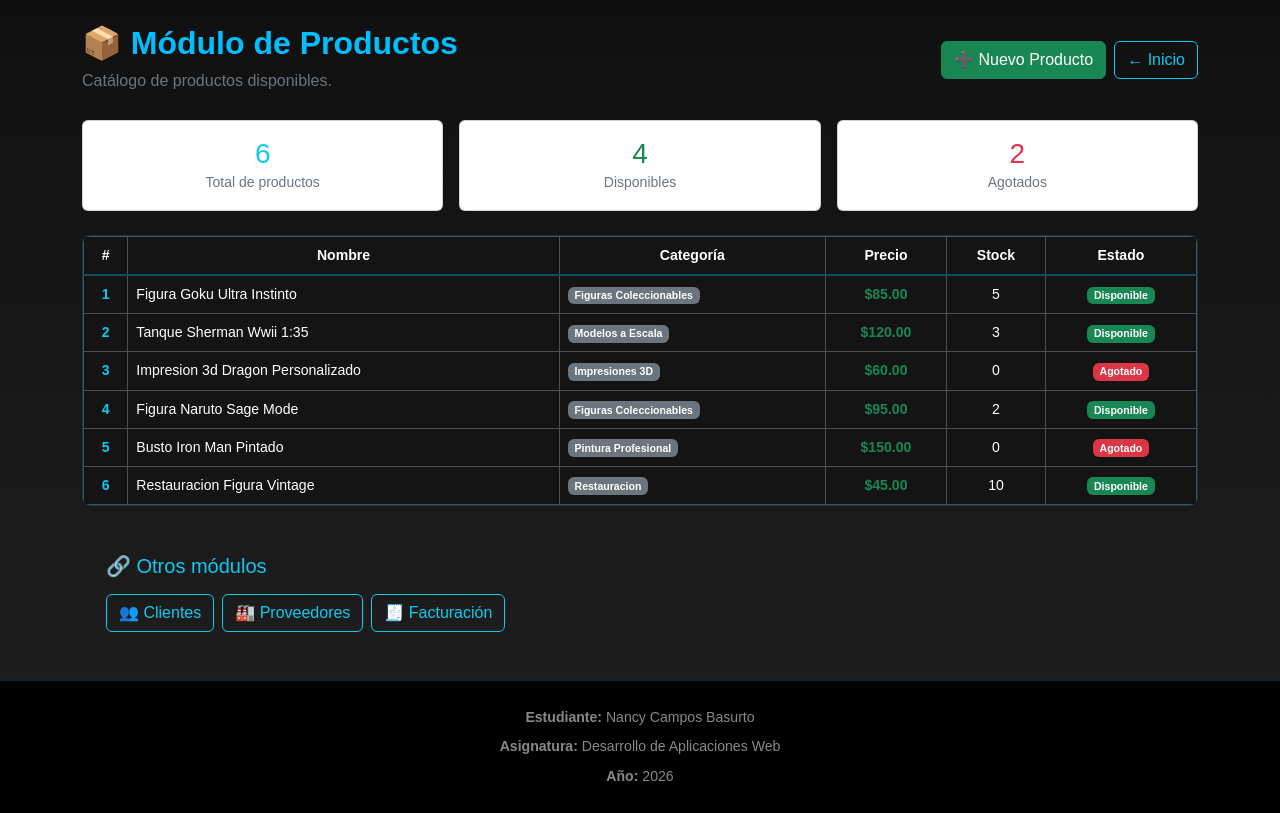
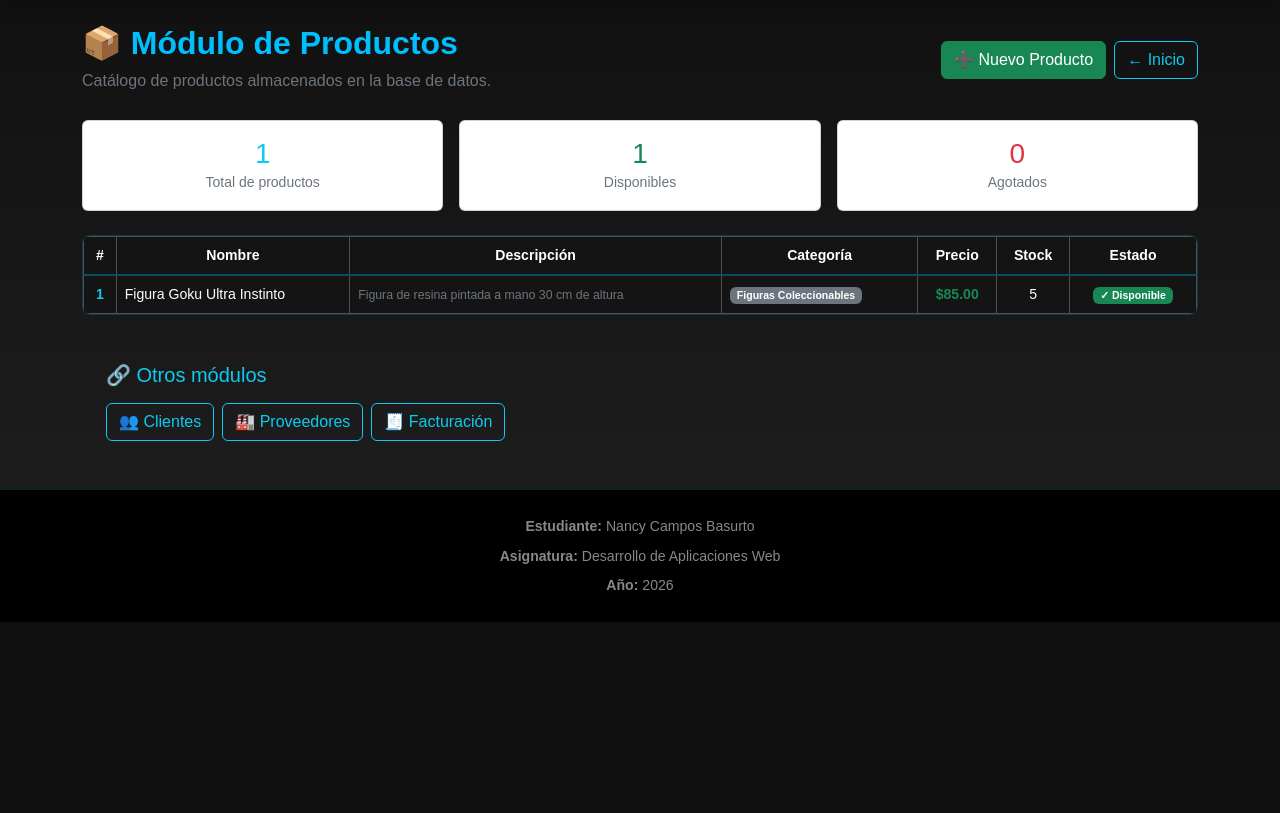
Before and after one commit to Nanmary49/2626---DESARROLLO-DE-APLICACIONES-WEB, a Flask app: page /productos in a window 1280 px wide. Shown: the part 234-1047 px from the top of the page. After the commit the page ends 856 px from the top, so only its background shows below. Run offline with Flask 3, Linux system fonts and the light colour scheme; data comes from the database, SQL or seed files in the repository; both versions use the stored data as it was after the commit.

Commit message:
Semana 12 - Persistencia SQLite INSERT SELECT productos
INSERT SELECT productos

```diff
--- a/app.py
+++ b/app.py
@@ -1,8 +1,10 @@
 # ================================================================
 # app.py — Narvi Collector Scale Models
-# Semana 11: Flask-WTF, WTForms y validación de formularios
+# Semana 12: Persistencia con SQLite
 # ================================================================
 
+import sqlite3
+import os
 from flask import Flask, render_template, redirect, url_for, flash
 from forms.producto_form import ProductoForm
 from forms.cliente_form import ClienteForm
@@ -10,23 +12,93 @@ from forms.proveedor_form import ProveedorForm
 from forms.facturacion_form import FacturacionForm
 
 app = Flask(__name__)
-
-# SECRET_KEY requerida para protección CSRF de Flask-WTF
 app.config['SECRET_KEY'] = 'narvi-secret-key-2026'
 
+# Ruta de la base de datos SQLite
+BASE_DIR = os.path.dirname(os.path.abspath(__file__))
+DB_PATH = os.path.join(BASE_DIR, 'data', 'narvi.db')
+
+
 # ================================================================
-# DATOS DE EJEMPLO — Sin base de datos (Semana 11)
+# FUNCIÓN: Conectar a la base de datos SQLite
 # ================================================================
+def get_db():
+    conn = sqlite3.connect(DB_PATH)
+    conn.row_factory = sqlite3.Row
+    return conn
 
-productos_demo = [
-    {'id': 1, 'nombre': 'Figura Goku Ultra Instinto', 'categoria': 'Figuras Coleccionables', 'precio': 85.00, 'stock': 5},
-    {'id': 2, 'nombre': 'Tanque Sherman WWII 1:35', 'categoria': 'Modelos a Escala', 'precio': 120.00, 'stock': 3},
-    {'id': 3, 'nombre': 'Impresion 3D Dragon Personalizado', 'categoria': 'Impresiones 3D', 'precio': 60.00, 'stock': 0},
-    {'id': 4, 'nombre': 'Figura Naruto Sage Mode', 'categoria': 'Figuras Coleccionables', 'precio': 95.00, 'stock': 2},
-    {'id': 5, 'nombre': 'Busto Iron Man Pintado', 'categoria': 'Pintura Profesional', 'precio': 150.00, 'stock': 0},
-    {'id': 6, 'nombre': 'Restauracion Figura Vintage', 'categoria': 'Restauracion', 'precio': 45.00, 'stock': 10},
-]
 
+# ================================================================
+# FUNCIÓN: Inicializar la base de datos y crear tablas
+# Se ejecuta una vez al iniciar la aplicación.
+# CREATE TABLE IF NOT EXISTS evita errores al reiniciar.
+# ================================================================
+def init_db():
+    conn = get_db()
+    cursor = conn.cursor()
+
+    # Tabla de productos
+    cursor.execute('''
+        CREATE TABLE IF NOT EXISTS productos (
+            id INTEGER PRIMARY KEY AUTOINCREMENT,
+            nombre TEXT NOT NULL,
+            descripcion TEXT NOT NULL,
+            categoria TEXT NOT NULL,
+            precio REAL NOT NULL,
+            stock INTEGER NOT NULL
+        )
+    ''')
+
+    # Tabla de clientes
+    cursor.execute('''
+        CREATE TABLE IF NOT EXISTS clientes (
+            id INTEGER PRIMARY KEY AUTOINCREMENT,
+            nombre TEXT NOT NULL,
+            correo TEXT NOT NULL,
+            telefono TEXT NOT NULL,
+            ciudad TEXT NOT NULL,
+            tipo TEXT NOT NULL
+        )
+    ''')
+
+    # Tabla de proveedores
+    cursor.execute('''
+        CREATE TABLE IF NOT EXISTS proveedores (
+            id INTEGER PRIMARY KEY AUTOINCREMENT,
+            empresa TEXT NOT NULL,
+            contacto TEXT NOT NULL,
+            correo TEXT NOT NULL,
+            telefono TEXT NOT NULL,
+            categoria TEXT NOT NULL,
+            estado TEXT NOT NULL
+        )
+    ''')
+
+    # Tabla de facturas
+    cursor.execute('''
+        CREATE TABLE IF NOT EXISTS facturas (
+            id INTEGER PRIMARY KEY AUTOINCREMENT,
+            cliente TEXT NOT NULL,
+            fecha TEXT NOT NULL,
+            producto TEXT NOT NULL,
+            cantidad INTEGER NOT NULL,
+            total REAL NOT NULL,
+            estado TEXT NOT NULL
+        )
+    ''')
+
+    conn.commit()
+    conn.close()
+
+
+# Inicializar base de datos al arrancar la app
+init_db()
+
+
+# ================================================================
+# DATOS DEMO para clientes, proveedores y facturas
+# (mientras no tienen persistencia completa)
+# ================================================================
 clientes_demo = [
     {'id': 1, 'nombre': 'Carlos Mendoza', 'correo': 'carlos@email.com', 'telefono': '+593 98 111 2233', 'ciudad': 'Quito', 'tipo': 'Frecuente'},
     {'id': 2, 'nombre': 'Ana Lucia Torres', 'correo': 'ana@email.com', 'telefono': '+593 99 444 5566', 'ciudad': 'Guayaquil', 'tipo': 'Nuevo'},
@@ -45,62 +117,80 @@ proveedores_demo = [
 facturas_demo = [
     {'id': 'F-001', 'cliente': 'Carlos Mendoza', 'fecha': '2026-07-15', 'producto': 'Figura Goku Ultra Instinto', 'cantidad': 1, 'total': 85.00, 'estado': 'Pagada'},
     {'id': 'F-002', 'cliente': 'Ana Lucia Torres', 'fecha': '2026-07-18', 'producto': 'Tanque Sherman WWII 1:35', 'cantidad': 1, 'total': 120.00, 'estado': 'Pagada'},
-    {'id': 'F-003', 'cliente': 'Diego Ramirez', 'fecha': '2026-07-22', 'producto': 'Impresion 3D Dragon Personalizado', 'cantidad': 2, 'total': 120.00, 'estado': 'Pendiente'},
+    {'id': 'F-003', 'cliente': 'Diego Ramirez', 'fecha': '2026-07-22', 'producto': 'Impresion 3D Dragon', 'cantidad': 2, 'total': 120.00, 'estado': 'Pendiente'},
     {'id': 'F-004', 'cliente': 'Maria Fernanda Paz', 'fecha': '2026-07-25', 'producto': 'Busto Iron Man Pintado', 'cantidad': 1, 'total': 150.00, 'estado': 'Pagada'},
     {'id': 'F-005', 'cliente': 'Roberto Suarez', 'fecha': '2026-07-28', 'producto': 'Figura Naruto Sage Mode', 'cantidad': 1, 'total': 95.00, 'estado': 'Pendiente'},
 ]
+
+
+# ================================================================
+# CONTEXTO GLOBAL para todas las plantillas
+# ================================================================
+def contexto():
+    return {
+        'nombre_sistema': 'Sistema de Gestion de Figuras de Coleccion',
+        'estudiante': 'Nancy Campos Basurto',
+        'asignatura': 'Desarrollo de Aplicaciones Web',
+        'anio': '2026',
+        'info_sistema': {
+            'descripcion': 'Sistema web para gestion de figuras coleccionables',
+            'version': '3.0'
+        }
+    }
+
 
 # ================================================================
 # RUTA PRINCIPAL
 # ================================================================
 @app.route('/')
 def index():
-    return render_template('index.html',
-        nombre_sistema='Sistema de Gestion de Figuras de Coleccion',
-        estudiante='Nancy Campos Basurto',
-        asignatura='Desarrollo de Aplicaciones Web',
-        anio='2026',
-        info_sistema={'descripcion': 'Sistema web para gestion de figuras coleccionables', 'version': '2.0'}
-    )
+    return render_template('index.html', **contexto())
+
 
 # ================================================================
-# RUTAS DE PRODUCTOS
+# RUTAS DE PRODUCTOS — Con SQLite
 # ================================================================
 @app.route('/productos')
 def productos():
+    conn = get_db()
+    cursor = conn.cursor()
+    # SELECT: Recuperar todos los productos de la base de datos
+    cursor.execute('SELECT * FROM productos ORDER BY id DESC')
+    productos_db = cursor.fetchall()
+    conn.close()
     return render_template('productos.html',
-        productos=productos_demo,
-        nombre_sistema='Sistema de Gestion de Figuras de Coleccion',
-        estudiante='Nancy Campos Basurto',
-        asignatura='Desarrollo de Aplicaciones Web',
-        anio='2026',
-        info_sistema={'descripcion': 'Sistema web para gestion de figuras coleccionables', 'version': '2.0'}
+        productos=productos_db,
+        **contexto()
     )
+
 
 @app.route('/productos/nuevo', methods=['GET', 'POST'])
 def nuevo_producto():
     form = ProductoForm()
     if form.validate_on_submit():
-        nuevo = {
-            'id': len(productos_demo) + 1,
-            'nombre': form.nombre.data,
-            'descripcion': form.descripcion.data,
-            'categoria': form.categoria.data,
-            'precio': form.precio.data,
-            'stock': form.stock.data
-        }
-        productos_demo.append(nuevo)
+        conn = get_db()
+        cursor = conn.cursor()
+        # INSERT: Guardar producto en SQLite con parámetros ?
+        cursor.execute('''
+            INSERT INTO productos (nombre, descripcion, categoria, precio, stock)
+            VALUES (?, ?, ?, ?, ?)
+        ''', (
+            form.nombre.data,
+            form.descripcion.data,
+            form.categoria.data,
+            form.precio.data,
+            form.stock.data
+        ))
+        conn.commit()
+        conn.close()
         flash('Producto registrado correctamente.', 'success')
         return redirect(url_for('productos'))
     return render_template('formulario_producto.html',
         form=form,
         titulo='Nuevo Producto',
-        nombre_sistema='Sistema de Gestion de Figuras de Coleccion',
-        estudiante='Nancy Campos Basurto',
-        asignatura='Desarrollo de Aplicaciones Web',
-        anio='2026',
-        info_sistema={'descripcion': 'Sistema web para gestion de figuras coleccionables', 'version': '2.0'}
+        **contexto()
     )
+
 
 # ================================================================
 # RUTAS DE CLIENTES
@@ -109,12 +199,9 @@ def nuevo_producto():
 def clientes():
     return render_template('clientes.html',
         clientes=clientes_demo,
-        nombre_sistema='Sistema de Gestion de Figuras de Coleccion',
-        estudiante='Nancy Campos Basurto',
-        asignatura='Desarrollo de Aplicaciones Web',
-        anio='2026',
-        info_sistema={'descripcion': 'Sistema web para gestion de figuras coleccionables', 'version': '2.0'}
+        **contexto()
     )
+
 
 @app.route('/clientes/nuevo', methods=['GET', 'POST'])
 def nuevo_cliente():
@@ -134,12 +221,9 @@ def nuevo_cliente():
     return render_template('formulario_cliente.html',
         form=form,
         titulo='Nuevo Cliente',
-        nombre_sistema='Sistema de Gestion de Figuras de Coleccion',
-        estudiante='Nancy Campos Basurto',
-        asignatura='Desarrollo de Aplicaciones Web',
-        anio='2026',
-        info_sistema={'descripcion': 'Sistema web para gestion de figuras coleccionables', 'version': '2.0'}
+        **contexto()
     )
+
 
 # ================================================================
 # RUTAS DE PROVEEDORES
@@ -148,12 +232,9 @@ def nuevo_cliente():
 def proveedores():
     return render_template('proveedores.html',
         proveedores=proveedores_demo,
-        nombre_sistema='Sistema de Gestion de Figuras de Coleccion',
-        estudiante='Nancy Campos Basurto',
-        asignatura='Desarrollo de Aplicaciones Web',
-        anio='2026',
-        info_sistema={'descripcion': 'Sistema web para gestion de figuras coleccionables', 'version': '2.0'}
+        **contexto()
     )
+
 
 @app.route('/proveedores/nuevo', methods=['GET', 'POST'])
 def nuevo_proveedor():
@@ -174,12 +255,9 @@ def nuevo_proveedor():
     return render_template('formulario_proveedor.html',
         form=form,
         titulo='Nuevo Proveedor',
-        nombre_sistema='Sistema de Gestion de Figuras de Coleccion',
-        estudiante='Nancy Campos Basurto',
-        asignatura='Desarrollo de Aplicaciones Web',
-        anio='2026',
-        info_sistema={'descripcion': 'Sistema web para gestion de figuras coleccionables', 'version': '2.0'}
+        **contexto()
     )
+
 
 # ================================================================
 # RUTAS DE FACTURACIÓN
@@ -190,12 +268,9 @@ def facturacion():
     return render_template('facturacion.html',
         facturas=facturas_demo,
         total_general=total_general,
-        nombre_sistema='Sistema de Gestion de Figuras de Coleccion',
-        estudiante='Nancy Campos Basurto',
-        asignatura='Desarrollo de Aplicaciones Web',
-        anio='2026',
-        info_sistema={'descripcion': 'Sistema web para gestion de figuras coleccionables', 'version': '2.0'}
+        **contexto()
     )
+
 
 @app.route('/facturacion/nuevo', methods=['GET', 'POST'])
 def nueva_factura():
@@ -216,12 +291,9 @@ def nueva_factura():
     return render_template('formulario_facturacion.html',
         form=form,
         titulo='Nueva Factura',
-        nombre_sistema='Sistema de Gestion de Figuras de Coleccion',
-        estudiante='Nancy Campos Basurto',
-        asignatura='Desarrollo de Aplicaciones Web',
-        anio='2026',
-        info_sistema={'descripcion': 'Sistema web para gestion de figuras coleccionables', 'version': '2.0'}
+        **contexto()
     )
+
 
 if __name__ == '__main__':
     app.run(debug=True)
--- a/templates/productos.html
+++ b/templates/productos.html
@@ -8,7 +8,7 @@
     <div class="d-flex justify-content-between align-items-center mb-4 flex-wrap gap-2">
         <div>
             <h2 class="mb-1">📦 Módulo de Productos</h2>
-            <p class="text-secondary mb-0">Catálogo de productos disponibles.</p>
+            <p class="text-secondary mb-0">Catálogo de productos almacenados en la base de datos.</p>
         </div>
         <div class="d-flex gap-2">
             <a href="/productos/nuevo" class="btn btn-success">➕ Nuevo Producto</a>
@@ -16,6 +16,7 @@
         </div>
     </div>
 
+    <!-- Mensajes flash -->
     {% with messages = get_flashed_messages(with_categories=true) %}
         {% if messages %}
             {% for category, message in messages %}
@@ -24,6 +25,7 @@
         {% endif %}
     {% endwith %}
 
+    <!-- Tarjetas de resumen -->
     <div class="row g-3 mb-4">
         <div class="col-md-4">
             <div class="card text-center modulo-card">
@@ -37,7 +39,13 @@
             <div class="card text-center modulo-card">
                 <div class="card-body py-3">
                     <h3 class="text-success mb-0">
-                        {{ productos | selectattr('stock', 'gt', 0) | list | length }}
+                        {% set disponibles = [] %}
+                        {% for p in productos %}
+                            {% if p['stock'] > 0 %}
+                                {% set _ = disponibles.append(p) %}
+                            {% endif %}
+                        {% endfor %}
+                        {{ disponibles | length }}
                     </h3>
                     <small class="text-secondary">Disponibles</small>
                 </div>
@@ -47,7 +55,13 @@
             <div class="card text-center modulo-card">
                 <div class="card-body py-3">
                     <h3 class="text-danger mb-0">
-                        {{ productos | selectattr('stock', 'equalto', 0) | list | length }}
+                        {% set agotados = [] %}
+                        {% for p in productos %}
+                            {% if p['stock'] == 0 %}
+                                {% set _ = agotados.append(p) %}
+                            {% endif %}
+                        {% endfor %}
+                        {{ agotados | length }}
                     </h3>
                     <small class="text-secondary">Agotados</small>
                 </div>
@@ -55,12 +69,14 @@
         </div>
     </div>
 
+    <!-- Tabla de productos desde SQLite -->
     <div class="tabla-wrapper mb-4">
         <table class="table table-dark table-hover table-bordered mb-0 align-middle">
             <thead>
                 <tr class="text-info text-center">
                     <th>#</th>
                     <th>Nombre</th>
+                    <th>Descripción</th>
                     <th>Categoría</th>
                     <th>Precio</th>
                     <th>Stock</th>
@@ -68,26 +84,39 @@
                 </tr>
             </thead>
             <tbody>
+                {% if productos %}
                     {% for producto in productos %}
                     <tr>
-                    <td class="text-center text-info fw-bold">{{ producto.id }}</td>
-                    <td>{{ producto.nombre | title }}</td>
-                    <td><span class="badge bg-secondary">{{ producto.categoria }}</span></td>
-                    <td class="text-center text-success fw-semibold">${{ "%.2f"|format(producto.precio) }}</td>
-                    <td class="text-center">{{ producto.stock }}</td>
+                        <td class="text-center text-info fw-bold">{{ producto['id'] }}</td>
+                        <td>{{ producto['nombre'] | title }}</td>
+                        <td class="small text-secondary">{{ producto['descripcion'] }}</td>
+                        <td><span class="badge bg-secondary">{{ producto['categoria'] }}</span></td>
+                        <td class="text-center text-success fw-semibold">
+                            ${{ "%.2f"|format(producto['precio']) }}
+                        </td>
+                        <td class="text-center">{{ producto['stock'] }}</td>
                         <td class="text-center">
-                        {% if producto.stock > 0 %}
-                            <span class="badge bg-success">Disponible</span>
+                            {% if producto['stock'] > 0 %}
+                                <span class="badge bg-success">✓ Disponible</span>
                             {% else %}
-                            <span class="badge bg-danger">Agotado</span>
+                                <span class="badge bg-danger">✗ Agotado</span>
                             {% endif %}
                         </td>
                     </tr>
                     {% endfor %}
+                {% else %}
+                    <tr>
+                        <td colspan="7" class="text-center text-secondary fst-italic py-4">
+                            No hay productos registrados.
+                            <a href="/productos/nuevo" class="text-info">Registra el primero aquí.</a>
+                        </td>
+                    </tr>
+                {% endif %}
             </tbody>
         </table>
     </div>
 
+    <!-- Navegación entre módulos -->
     <div class="mt-4 p-4 modulo-nav rounded">
         <h5 class="text-info mb-3">🔗 Otros módulos</h5>
         <div class="d-flex flex-wrap gap-2">
```
Also changed, not shown: data/narvi.db (added). Lines whose indentation alone changed are shown as unchanged.
